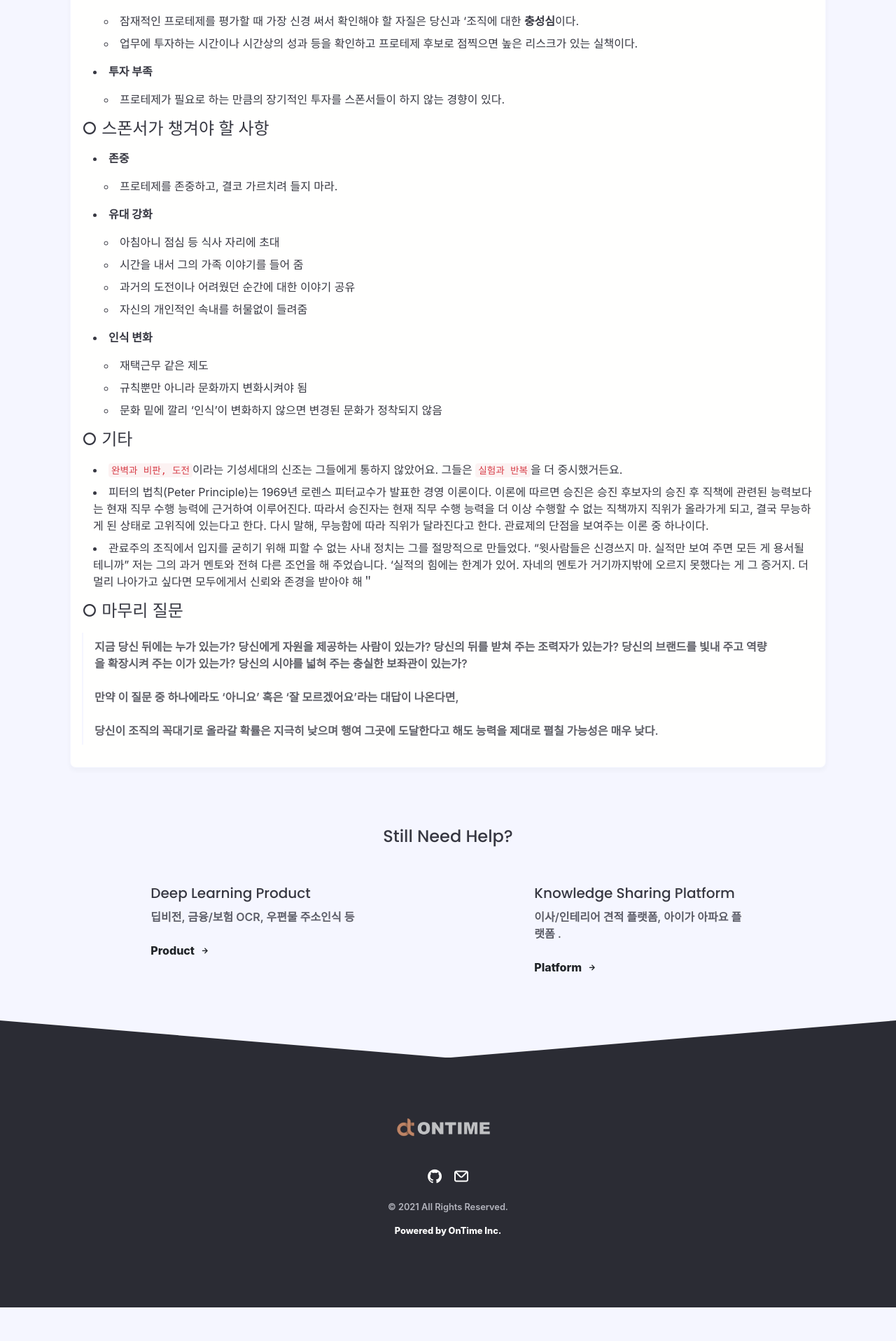
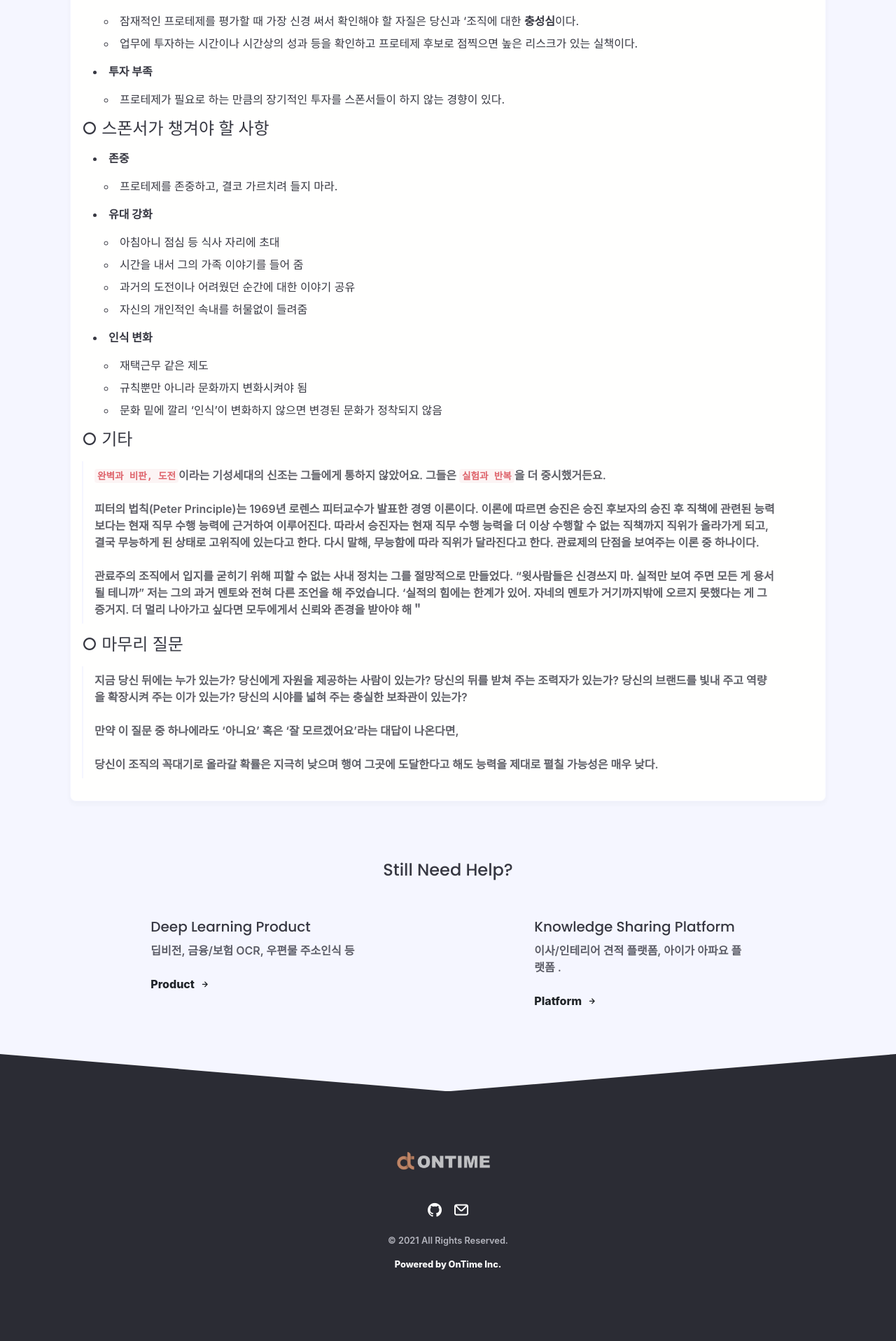
Before and after one commit to ontime-git/ontime-git.github.io, a Jekyll site: the page built from _posts/trace/2021-03-03-The-Sponsor-Effect.md, in a window 1280 px wide. Shown: the part 4465-6381 px from the top of the page at 70% size. Built offline with Jekyll 4.4.1, drawn with Linux system fonts in a browser that asks for light colours; nearby versions of some CDN libraries; some web fonts are replaced; comment, search, counter and statistics services are not loaded; before the commit the page ends 6333 px from its top, so only the background shows below that.

```diff
--- a/_posts/trace/2021-03-03-The-Sponsor-Effect.md
+++ b/_posts/trace/2021-03-03-The-Sponsor-Effect.md
@@ -142,9 +142,11 @@ published: true
 
 #### ○ 기타
 
-* `완벽과 비판, 도전`이라는 기성세대의 신조는 그들에게 통하지 않았어요. 그들은 `실험과 반복`을 더 중시했거든요.
-* 피터의 법칙(Peter Principle)는 1969년 로렌스 피터교수가 발표한 경영 이론이다. 이론에 따르면 승진은 승진 후보자의 승진 후 직책에 관련된 능력보다는 현재 직무 수행 능력에 근거하여 이루어진다. 따라서 승진자는 현재 직무 수행 능력을 더 이상 수행할 수 없는 직책까지 직위가 올라가게 되고, 결국 무능하게 된 상태로 고위직에 있는다고 한다. 다시 말해, 무능함에 따라 직위가 달라진다고 한다. 관료제의 단점을 보여주는 이론 중 하나이다.
-* 관료주의 조직에서 입지를 굳히기 위해 피할 수 없는 사내 정치는 그를 절망적으로 만들었다.
+> `완벽과 비판, 도전`이라는 기성세대의 신조는 그들에게 통하지 않았어요. 그들은 `실험과 반복`을 더 중시했거든요.
+>
+> 피터의 법칙(Peter Principle)는 1969년 로렌스 피터교수가 발표한 경영 이론이다. 이론에 따르면 승진은 승진 후보자의 승진 후 직책에 관련된 능력보다는 현재 직무 수행 능력에 근거하여 이루어진다. 따라서 승진자는 현재 직무 수행 능력을 더 이상 수행할 수 없는 직책까지 직위가 올라가게 되고, 결국 무능하게 된 상태로 고위직에 있는다고 한다. 다시 말해, 무능함에 따라 직위가 달라진다고 한다. 관료제의 단점을 보여주는 이론 중 하나이다.
+>
+> 관료주의 조직에서 입지를 굳히기 위해 피할 수 없는 사내 정치는 그를 절망적으로 만들었다.
 “윗사람들은 신경쓰지 마. 실적만 보여 주면 모든 게 용서될 테니까” 저는 그의 과거 멘토와 전혀 다른 조언을 해 주었습니다.
 ‘실적의 힘에는 한계가 있어. 자네의 멘토가 거기까지밖에 오르지 못했다는 게 그 증거지.
 더 멀리 나아가고 싶다면 모두에게서 신뢰와 존경을 받아야 해＂
```
